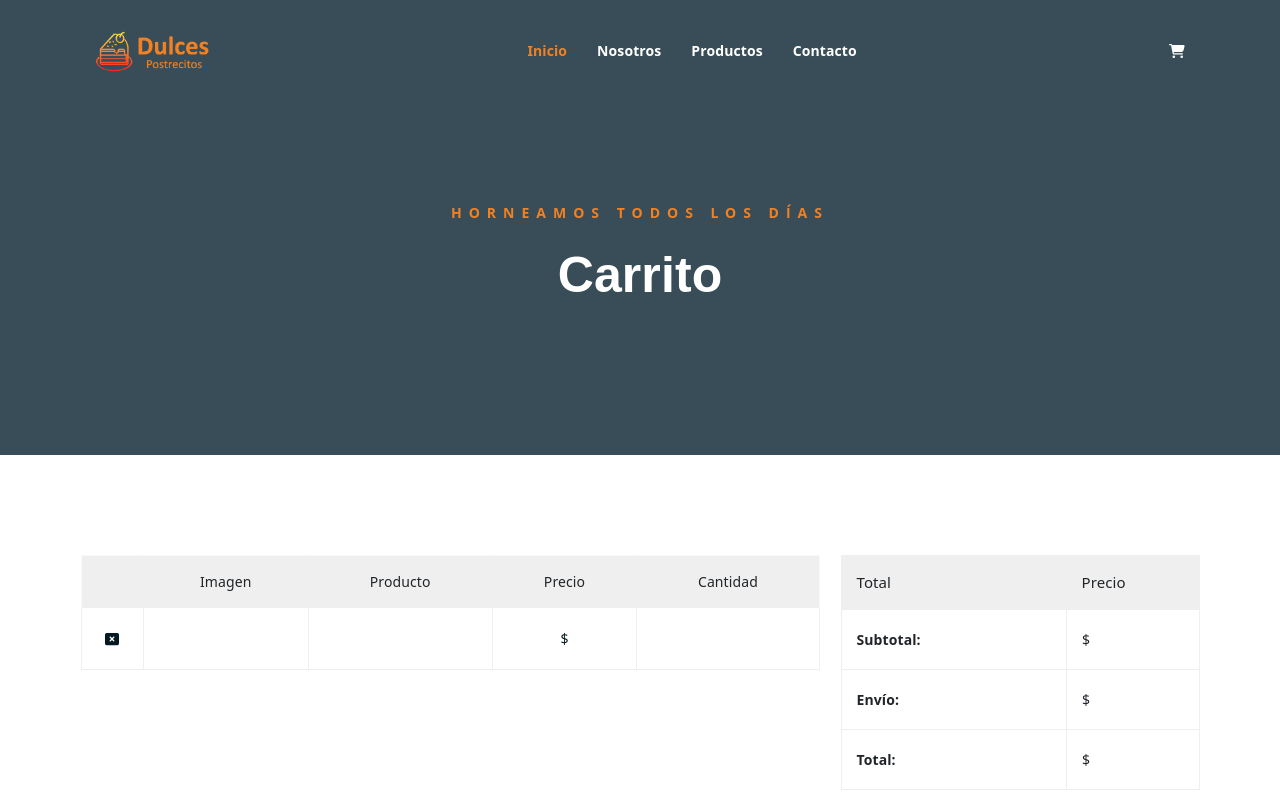
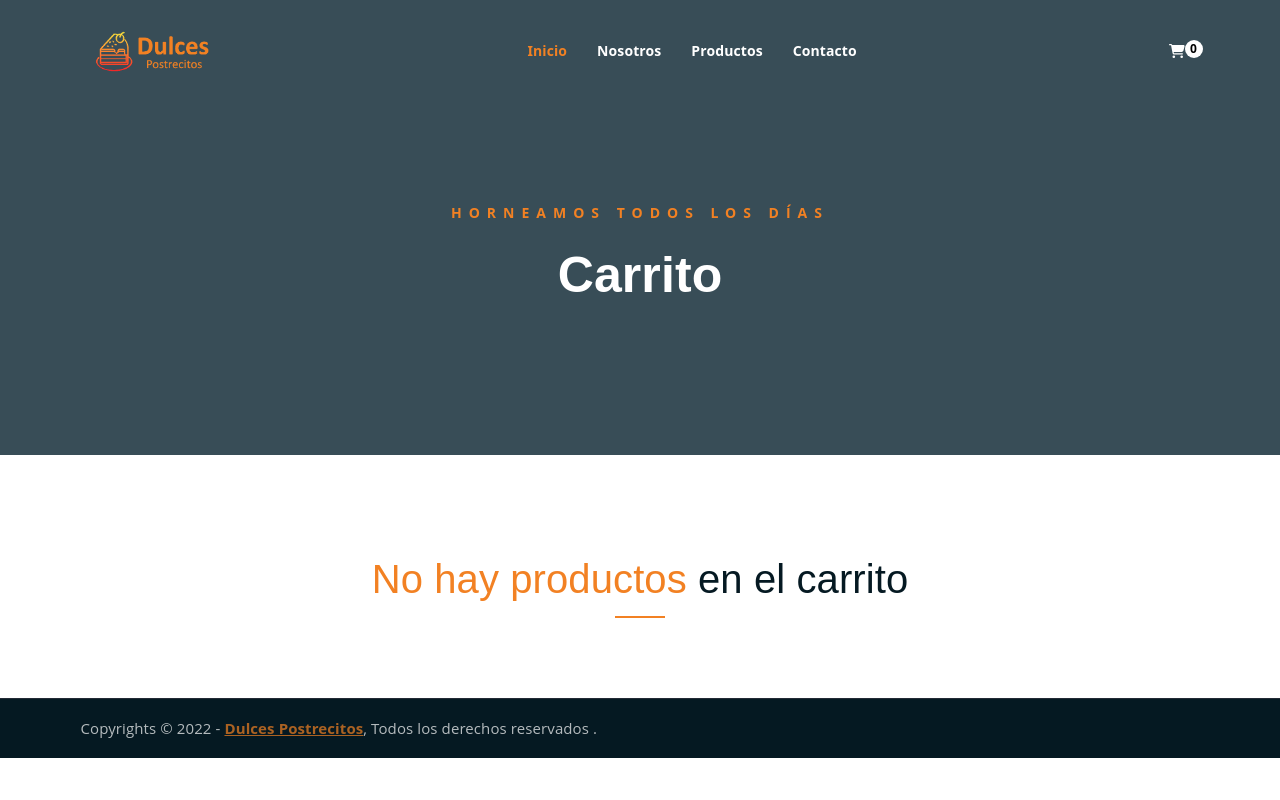
Before and after one commit to ElimarG/DulcesPostrecitos-Goyo, a React (Create React App) app: page /cart in a window 1280 px wide. Shown: the top 800 px of the page. Built offline with nearby package versions, Linux system fonts and the light colour scheme.

Commit message:
CartContext

```diff
--- a/src/App.js
+++ b/src/App.js
@@ -1,4 +1,5 @@
 import React from 'react';
+import CartProvider from './context/CartContext';
 import { BrowserRouter as Router, Routes, Route } from 'react-router-dom';
 import { ToastContainer } from 'react-toastify';
 import 'react-toastify/dist/ReactToastify.css';
@@ -15,6 +16,7 @@ import Footer from './components/Footer';
 
 function App() {
   return (
+    <CartProvider>
       <Router>
         <Navbar />
         <Routes>
@@ -29,6 +31,7 @@ function App() {
         <Footer />
         <ToastContainer />
       </Router>
+    </CartProvider>
   );
 }
 
--- a/src/components/Cart.js
+++ b/src/components/Cart.js
@@ -1,4 +1,5 @@
-import React from 'react';
+import React, { useContext } from 'react';
+import { CartContext } from '../context/CartContext';
 import { FontAwesomeIcon } from '@fortawesome/react-fontawesome';
 import { faWindowClose } from '@fortawesome/free-solid-svg-icons';
 import { Link } from 'react-router-dom';
@@ -9,13 +10,16 @@ import 'bootstrap/dist/css/bootstrap.min.css';
 import './main.css';
 
 const Cart = () => {
+    const { cart, removeItem, clearCart } = useContext(CartContext);
+
 	return (
         <>
         <Breadcrumb title="Carrito" description="Horneamos todos los días" />
+        { cart.length ? (
             <div className="cart-section mt-100 mb-100">
                 <div className="container">
                     <div className="row">
-                    <div className="col-lg-8 col-md-12">
+                        <div className="col-lg-12 col-md-12">
                             <div className="cart-table-wrap">
                                 <table className="cart-table">
                                     <thead className="cart-table-head">
@@ -25,47 +29,38 @@ const Cart = () => {
                                             <th className="product-name">Producto</th>
                                             <th className="product-price">Precio</th>
                                             <th className="product-quantity">Cantidad</th>
+                                            <th className="product-price">Total</th>
                                         </tr>
                                     </thead>
                                     <tbody>
-                                <tr className="table-body-row">
-									<td className="product-remove"><i><FontAwesomeIcon icon={faWindowClose} /></i></td>
-									<td className="product-image"></td>
-									<td className="product-name"></td>
-									<td className="product-price">$</td>
-									<td className="product-quantity"></td>
+                                    { cart ? (cart.map(product => {
+                                        return(
+                                            <tr className="table-body-row" key={product.id}>
+                                                <td className="product-remove"><i onClick={()=>removeItem(product.id)}><FontAwesomeIcon icon={faWindowClose} /></i></td>
+                                                <td className="product-image"><img src={product.image} alt="" /></td>
+                                                <td className="product-name">{product.title}</td>
+                                                <td className="product-price">${product.price}</td>
+                                                <td className="product-quantity">{product.quantity}</td>
+                                                <td className="product-price">${product.quantity * product.price}</td>
                                             </tr>
+                                            );
+                                        }))
+                                        :   <div className="loader">
+                                                <div className="loader-inner">
+                                                    <div className="circle"></div>
+                                                </div>
+                                            </div>
+                                    }
                                     </tbody>
                                 </table>
                             </div>
                         </div>
-
-                    <div className="col-lg-4">
+                    </div>
+                    <div className="row">
+                        <div className="col-lg-8">
                             <div className="total-section">
-                            <table className="total-table">
-                                <thead className="total-table-head">
-                                    <tr className="table-total-row">
-                                        <th>Total</th>
-                                        <th>Precio</th>
-                                    </tr>
-                                </thead>
-                                <tbody>
-                                    <tr className="total-data">
-                                        <td><strong>Subtotal: </strong></td>
-                                        <td>$ </td>
-                                    </tr>
-                                    <tr className="total-data">
-                                        <td><strong>Envío: </strong></td>
-                                        <td>$ </td>
-                                    </tr>
-                                    <tr className="total-data">
-                                        <td><strong>Total: </strong></td>
-                                        <td>$ </td>
-                                    </tr>
-                                </tbody>
-                            </table>
                                 <div className="cart-buttons">
-                                <Link className='boxed-btn Link' to="/">Actualizar</Link>
+                                    <button type="button" className="cart-btn" onClick={clearCart}>Vaciar</button>
                                     <Link className='boxed-btn black Link' to="/">Aceptar</Link>
                                 </div>
                             </div>
@@ -73,6 +68,20 @@ const Cart = () => {
                     </div>
                 </div>
             </div>
+        )
+        :
+        <div className="more-products mt-100">
+            <div className="container">
+			    <div className="row">
+				    <div className="col-lg-8 offset-lg-2 text-center">
+                        <div className="section-title">
+                            <h3><span className="orange-text">No hay productos </span> en el carrito</h3>
+                        </div>
+                    </div>
+                </div>
+            </div>
+        </div>
+        }
         </>
 	);
 };
--- a/src/components/CartWidget.js
+++ b/src/components/CartWidget.js
@@ -1,11 +1,19 @@
-import React from 'react';
+import React, { useContext } from 'react';
+import { CartContext } from '../context/CartContext';
 import { FontAwesomeIcon } from '@fortawesome/react-fontawesome';
 import { faCartShopping } from '@fortawesome/free-solid-svg-icons';
 
 const CartWidget = () => {
+    const { cart } = useContext(CartContext);
+
     return (
         <div className="header-icons">
             <FontAwesomeIcon icon={faCartShopping} />
+            { cart === 0 ? (
+                <div className="qty-display"></div>
+            ) : (
+                <div className="qty-display">{cart.length}</div>
+            )}
         </div>
     );
   };
--- a/src/components/Item.js
+++ b/src/components/Item.js
@@ -7,7 +7,7 @@ const Item = ({ id, title, price, image, stock, detail}) => {
     return (
         <div className="single-product-item">
             <div className="product-image">
-                <a href="/"><img src={image} alt="" /></a>
+            <Link to={`/item/${id}`}><img src={image} alt="" /></Link>
             </div>
             <h3>{title}</h3>
             <p className="product-price"><span>{detail}</span> $ {price} </p>
--- a/src/components/ItemCount.js
+++ b/src/components/ItemCount.js
@@ -1,7 +1,8 @@
 import React, { useState } from 'react';
-import 'bootstrap/dist/css/bootstrap.min.css';
 import { FontAwesomeIcon } from '@fortawesome/react-fontawesome';
 import { faCartShopping } from '@fortawesome/free-solid-svg-icons';
+
+import 'bootstrap/dist/css/bootstrap.min.css';
 import './main.css';
 
 const ItemCount = ({ stock, initial, onAdd }) => {
--- a/src/components/ItemDetail.js
+++ b/src/components/ItemDetail.js
@@ -1,4 +1,5 @@
-import React, { useState } from 'react';
+import React, { useState, useContext } from 'react';
+import { CartContext } from '../context/CartContext';
 import { toast } from 'react-toastify';
 import { Link } from 'react-router-dom';
 import ItemCount from './ItemCount';
@@ -8,9 +9,11 @@ import './main.css';
 
 const ItemDetail = ({ item }) => {
 	const [add, setAdd] = useState(false);
+	const { addItem } = useContext(CartContext)
 
     const onAdd = (quantity) => {
 		setAdd(true);
+		addItem(item, quantity)
 		toast.success(`Agregaste ${quantity} ${item.title} (${item.detail})`, {
 			theme: "light",
 			position: "top-center",
@@ -42,7 +45,7 @@ const ItemDetail = ({ item }) => {
 								{ add ? (
 									<Link to="/cart" className="cart-btn Link">Terminar compra</Link>
 								) : (
-									<ItemCount stock={item.stock} initial={1} onAdd={onAdd}/>
+									<ItemCount stock={item.stock} initial={1} onAdd={onAdd} />
 								)}
 							</div>
 						</div>
--- a/src/components/main.css
+++ b/src/components/main.css
@@ -1573,6 +1573,19 @@ input[type="number"] {
   margin-top: 35px;
 }
 
+.qty-display {
+  display: inline-block;
+  width: 18px;
+  height: 18px;
+  background-color: white;
+  border-radius: 50%;
+  font-size: 12px;
+  position: absolute;
+  text-align: center;
+  line-height: 17px;
+  color: black;
+}
+
 ul.product-share {
   margin: 0;
   padding: 0;
--- /dev/null
+++ b/src/context/CartContext.js
@@ -0,0 +1,43 @@
+import React, { createContext, useState } from 'react';
+
+export const CartContext = createContext();
+
+const CartProvider = ({ children }) => {
+    const [cart, setCart] = useState([]);
+
+    const addItem = (item, quantity) => {
+        if (cart.some((el) => el.id === item.id)) {
+            const newCart = [...cart];
+            newCart.forEach((el) => {
+                if (el.id === item.id) {
+                    el.quantity = el.quantity + quantity;
+                }
+            });
+
+            setCart([...newCart]);
+        }
+        else {
+            let product = { ...item, quantity };
+            setCart([...cart, product]);
+        }
+    };
+
+    const removeItem = (id) => {
+        const newCart = [...cart];
+        let index = newCart.findIndex((el) => el.id === id);
+        newCart.splice(index, 1);
+        setCart([...newCart]);
+    };
+
+    const clearCart = () => {
+        setCart([]);
+    };
+
+    return (
+        <CartContext.Provider value={{cart, setCart, addItem, removeItem, clearCart,}}>
+            {children}
+        </CartContext.Provider>
+    );
+};
+
+export default CartProvider;
```
Lines whose indentation alone changed are shown as unchanged.
